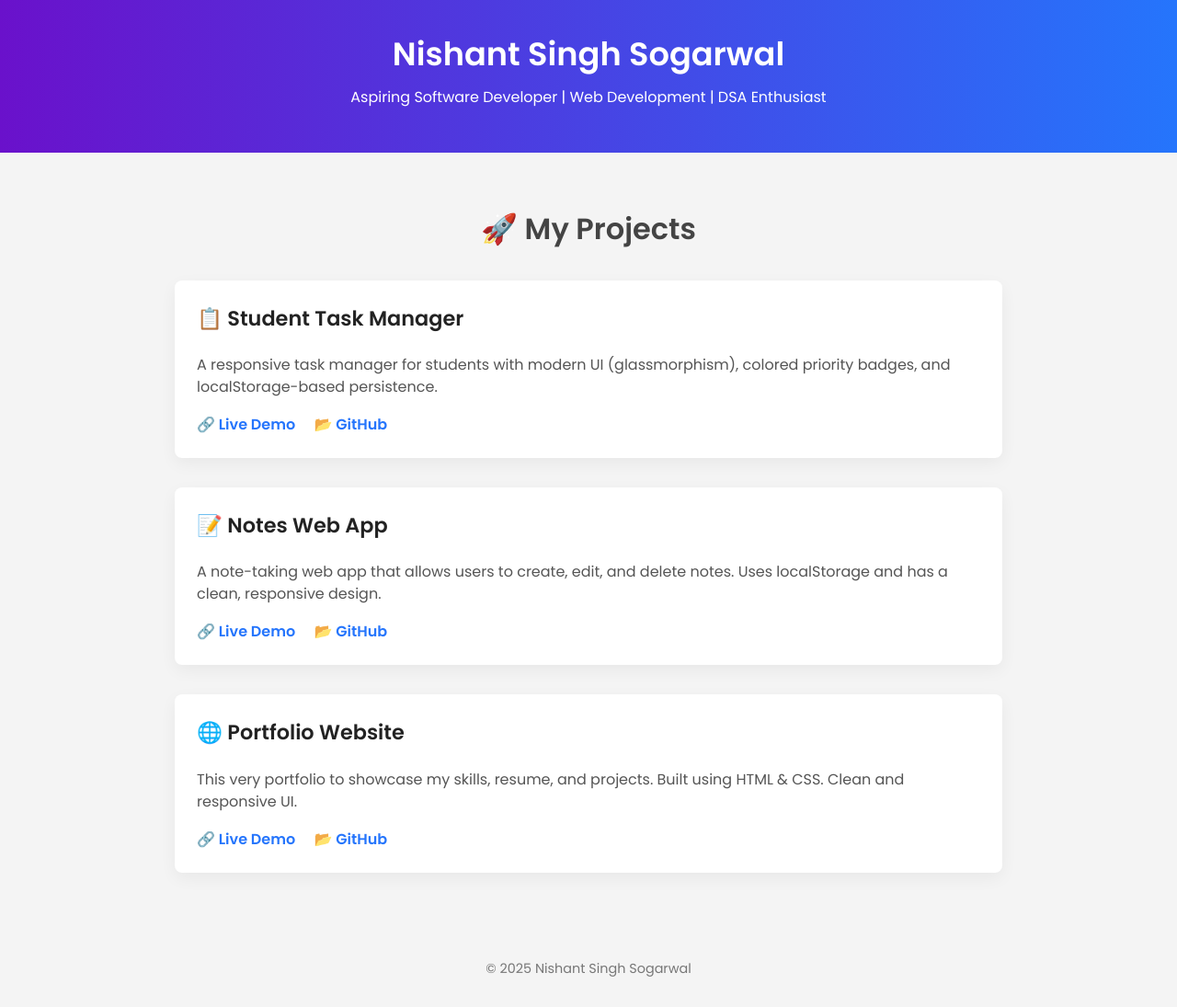
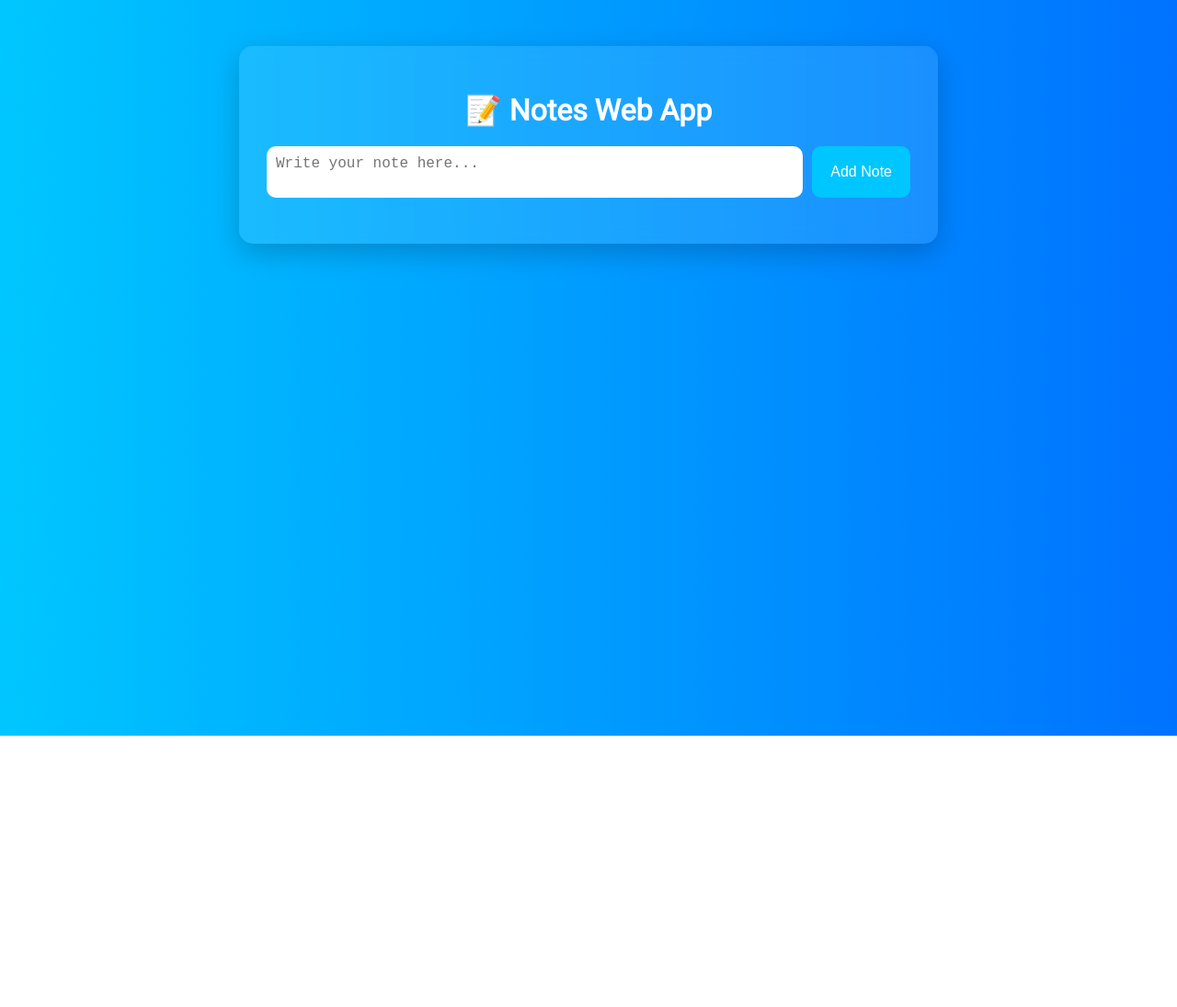
Before and after one commit to Nishant-singh-sogarwal/nishant-portfolio-website, a plain HTML site: page index.html in a window 1280 px wide. Shown: the whole page at 92% size. After the commit the page ends 800 px from the top, so only its background shows below. Drawn offline with Linux system fonts and the light colour scheme.

Commit message:
Fix delete note functionality with better UI

```diff
--- a/index.html
+++ b/index.html
@@ -1,53 +1,25 @@
 <!DOCTYPE html>
 <html lang="en">
 <head>
-  <meta charset="UTF-8" />
-  <meta name="viewport" content="width=device-width, initial-scale=1.0"/>
-  <title>Nishant Singh Sogarwal | Portfolio</title>
-  <link rel="stylesheet" href="style.css" />
-  <link href="https://fonts.googleapis.com/css2?family=Poppins:wght@400;600&display=swap" rel="stylesheet" />
+  <meta charset="UTF-8">
+  <meta name="viewport" content="width=device-width, initial-scale=1">
+  <title>Notes Web App</title>
+  <link href="https://fonts.googleapis.com/css2?family=Roboto&display=swap" rel="stylesheet">
+  <link rel="stylesheet" href="style.css">
 </head>
 <body>
 
-  <header>
-    <h1>Nishant Singh Sogarwal</h1>
-    <p>Aspiring Software Developer | Web Development | DSA Enthusiast</p>
-  </header>
+  <div class="container">
+    <h1>📝 Notes Web App</h1>
 
-  <main>
-    <section id="projects">
-      <h2>🚀 My Projects</h2>
+    <div class="input-group">
+      <textarea id="noteText" placeholder="Write your note here..."></textarea>
+      <button onclick="addNote()">Add Note</button>
+    </div>
 
-      <!-- Student Task Manager -->
-      <div class="project">
-        <h3>📋 Student Task Manager</h3>
-        <p>A responsive task manager for students with modern UI (glassmorphism), colored priority badges, and localStorage-based persistence.</p>
-        <a href="https://nishant-singh-sogarwal.github.io/student-task-manager/" target="_blank">🔗 Live Demo</a>
-        <a href="https://github.com/Nishant-singh-sogarwal/student-task-manager" target="_blank">📂 GitHub</a>
-      </div>
+    <div id="notesContainer"></div>
+  </div>
 
-      <!-- Notes Web App -->
-      <div class="project">
-        <h3>📝 Notes Web App</h3>
-        <p>A note-taking web app that allows users to create, edit, and delete notes. Uses localStorage and has a clean, responsive design.</p>
-        <a href="https://nishant-singh-sogarwal.github.io/notes-web-app/" target="_blank">🔗 Live Demo</a>
-        <a href="https://github.com/Nishant-singh-sogarwal/notes-web-app" target="_blank">📂 GitHub</a>
-      </div>
-
-      <!-- Portfolio Website -->
-      <div class="project">
-        <h3>🌐 Portfolio Website</h3>
-        <p>This very portfolio to showcase my skills, resume, and projects. Built using HTML & CSS. Clean and responsive UI.</p>
-        <a href="https://nishant-singh-sogarwal.github.io/nishant-portfolio-website/" target="_blank">🔗 Live Demo</a>
-        <a href="https://github.com/Nishant-singh-sogarwal/nishant-portfolio-website" target="_blank">📂 GitHub</a>
-      </div>
-
-    </section>
-  </main>
-
-  <footer>
-    <p>© 2025 Nishant Singh Sogarwal</p>
-  </footer>
-
+  <script src="script.js"></script>
 </body>
 </html>
--- a/script.js
+++ b/script.js
@@ -1,12 +1,45 @@
-// Set dynamic copyright
-const yearSpan = document.getElementById("year");
-const currentYear = new Date().getFullYear();
-yearSpan.textContent = currentYear;
+let notes = JSON.parse(localStorage.getItem("notes")) || [];
 
-// Optional: Change text on click
-document.getElementById("username").addEventListener("click", function () {
-  alert("Welcome to Nishant's Portfolio!");
-});
+function saveNotes() {
+  localStorage.setItem("notes", JSON.stringify(notes));
+}
 
-// Optional: Console log a message
-console.log("Thanks for visiting Nishant's portfolio!");
+function renderNotes() {
+  const container = document.getElementById("notesContainer");
+  container.innerHTML = "";
+
+  notes.forEach((note, index) => {
+    const noteDiv = document.createElement("div");
+    noteDiv.className = "note";
+
+    const noteText = document.createElement("p");
+    noteText.innerText = note;
+
+    const deleteBtn = document.createElement("button");
+    deleteBtn.className = "delete-btn";
+    deleteBtn.innerText = "×";
+    deleteBtn.onclick = () => deleteNote(index);
+
+    noteDiv.appendChild(noteText);
+    noteDiv.appendChild(deleteBtn);
+    container.appendChild(noteDiv);
+  });
+}
+
+function addNote() {
+  const noteText = document.getElementById("noteText").value.trim();
+  if (noteText === "") return;
+
+  notes.push(noteText);
+  saveNotes();
+  renderNotes();
+  document.getElementById("noteText").value = "";
+}
+
+function deleteNote(index) {
+  notes.splice(index, 1);
+  saveNotes();
+  renderNotes();
+}
+
+renderNotes();
--- a/style.css
+++ b/style.css
@@ -1,82 +1,77 @@
-/* Reset & Font */
 body {
   margin: 0;
-  font-family: 'Poppins', sans-serif;
-  background-color: #f4f4f4;
-  color: #333;
+  font-family: 'Roboto', sans-serif;
+  background: linear-gradient(to right, #00c6ff, #0072ff);
+  color: #fff;
 }
 
-a {
-  text-decoration: none;
+.container {
+  max-width: 700px;
+  margin: 50px auto;
+  background: rgba(255, 255, 255, 0.1);
+  padding: 30px;
+  border-radius: 15px;
+  box-shadow: 0 10px 30px rgba(0, 0, 0, 0.2);
+  backdrop-filter: blur(8px);
 }
 
-header {
-  background: linear-gradient(to right, #6a11cb, #2575fc);
-  color: white;
-  padding: 2rem 1rem;
+h1 {
   text-align: center;
+  margin-bottom: 20px;
 }
 
-header h1 {
-  margin: 0;
-  font-size: 2.2rem;
+.input-group {
+  display: flex;
+  gap: 10px;
+  margin-bottom: 20px;
 }
 
-header p {
-  margin-top: 0.5rem;
-  font-size: 1rem;
+textarea {
+  flex: 1;
+  padding: 10px;
+  font-size: 16px;
+  border-radius: 10px;
+  border: none;
+  resize: none;
 }
 
-/* Project Section */
-#projects {
-  padding: 2rem 1rem;
-  max-width: 900px;
-  margin: auto;
+button {
+  padding: 10px 20px;
+  font-size: 16px;
+  border: none;
+  border-radius: 10px;
+  background: #00c6ff;
+  color: white;
+  cursor: pointer;
+  transition: 0.2s;
 }
 
-#projects h2 {
-  text-align: center;
-  margin-bottom: 2rem;
-  font-size: 2rem;
-  color: #444;
+button:hover {
+  background: #0072ff;
 }
 
-.project {
-  background-color: #fff;
-  border-radius: 8px;
-  padding: 1.5rem;
-  margin-bottom: 2rem;
-  box-shadow: 0 6px 18px rgba(0, 0, 0, 0.05);
+.note {
+  background: rgba(255, 255, 255, 0.15);
+  padding: 15px;
+  margin-bottom: 10px;
+  border-radius: 10px;
+  position: relative;
 }
 
-.project h3 {
-  margin-top: 0;
-  font-size: 1.4rem;
-  color: #222;
+.note p {
+  margin: 0;
+  color: #fff;
 }
 
-.project p {
-  margin: 0.5rem 0 1rem;
-  color: #555;
-  line-height: 1.5;
+.delete-btn {
+  position: absolute;
+  top: 10px;
+  right: 15px;
+  background: #ff4757;
+  border: none;
+  color: white;
+  border-radius: 50%;
+  width: 25px;
+  height: 25px;
+  cursor: pointer;
 }
-
-.project a {
-  display: inline-block;
-  margin-right: 1rem;
-  font-weight: bold;
-  color: #2575fc;
-  transition: color 0.3s ease;
-}
-
-.project a:hover {
-  color: #0b53d7;
-}
-
-/* Footer */
-footer {
-  text-align: center;
-  padding: 1rem;
-  font-size: 0.9rem;
-  color: #777;
-}
```
